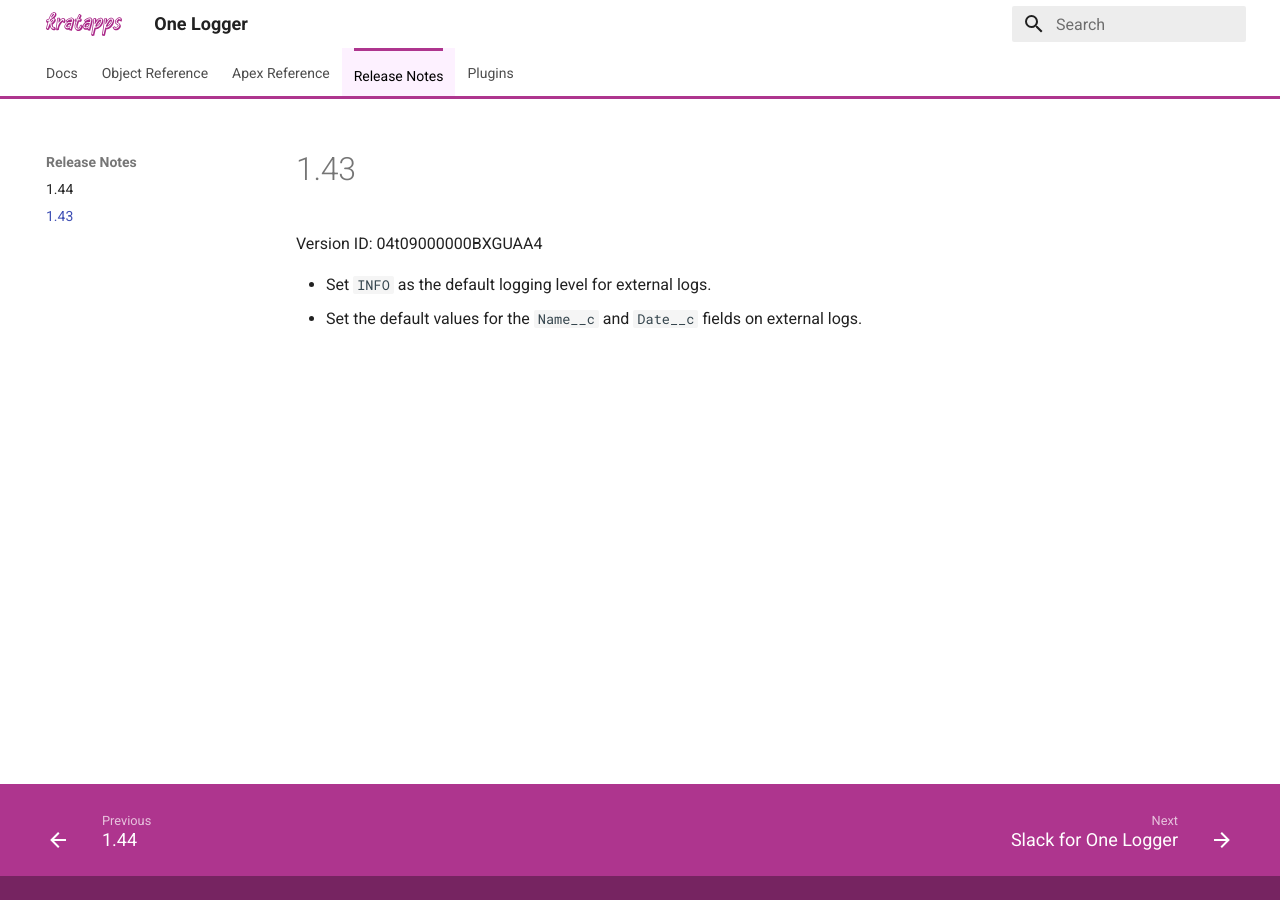
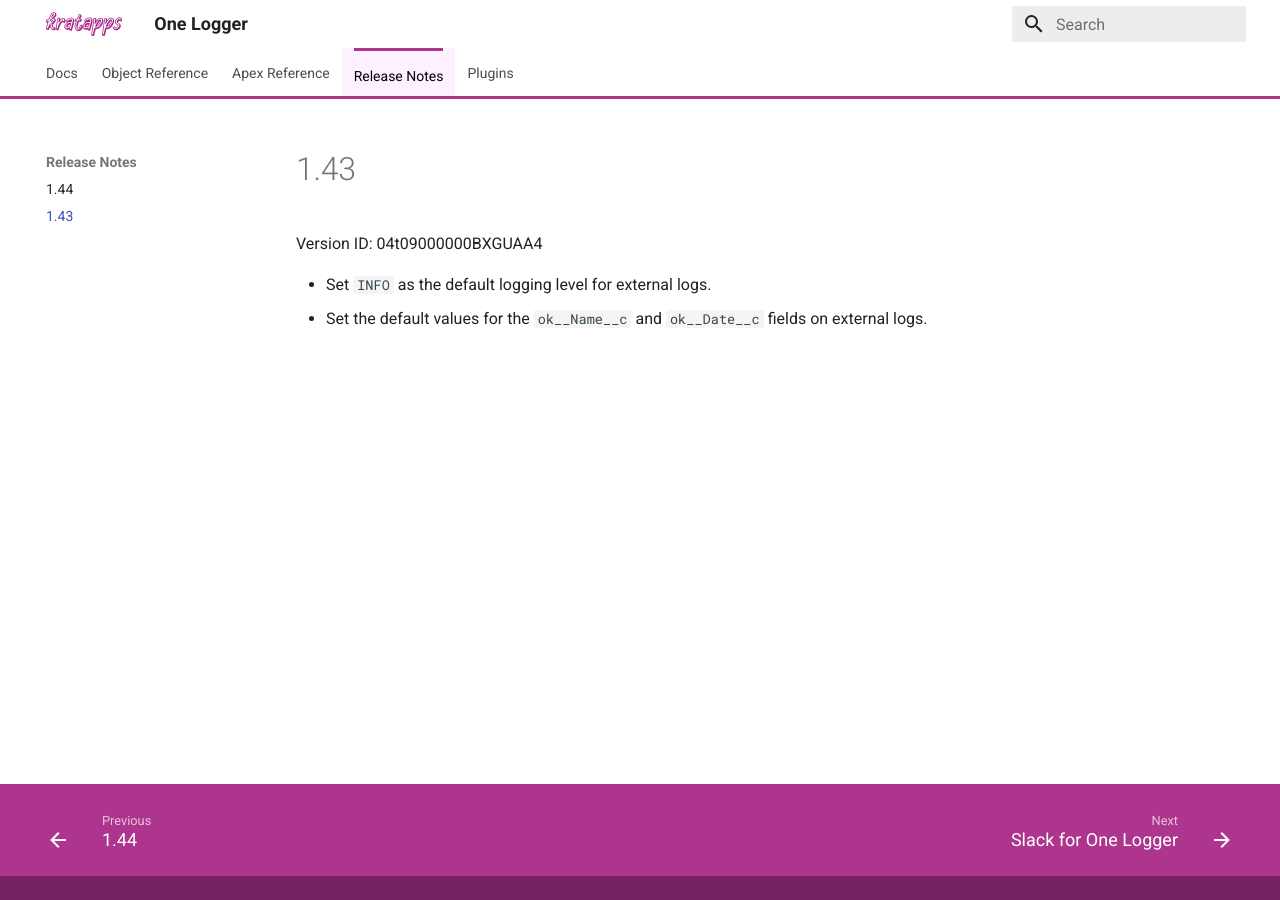
Before and after one commit to kratapps/one-logger-kratapps-com, an MkDocs documentation site: the page built from docs/release-notes/1.43.md, in a window 1280 px wide. Built offline with MkDocs 1.6.1 and Material for MkDocs 9.7.7, drawn with Linux system fonts in a browser that asks for light colours.

Commit message:
Update docs.

```diff
--- a/docs/release-notes/1.43.md
+++ b/docs/release-notes/1.43.md
@@ -2,5 +2,5 @@
 
 Version ID: 04t09000000BXGUAA4
 
-- Set `INFO` as the default logging level for external logs.
-- Set the default values for the `Name__c` and `Date__c` fields on external logs.
+-   Set `INFO` as the default logging level for external logs.
+-   Set the default values for the `ok__Name__c` and `ok__Date__c` fields on external logs.
```
